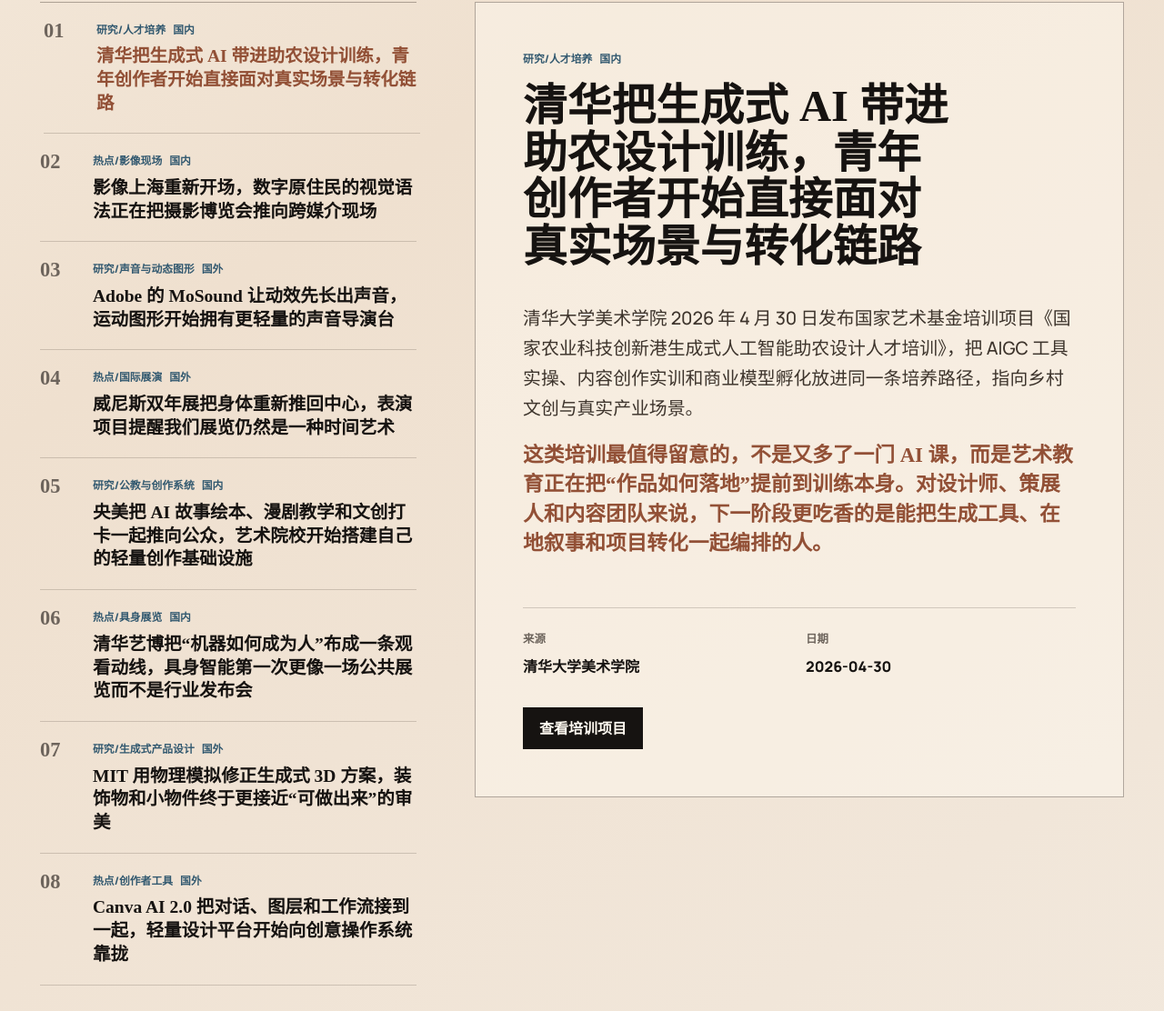
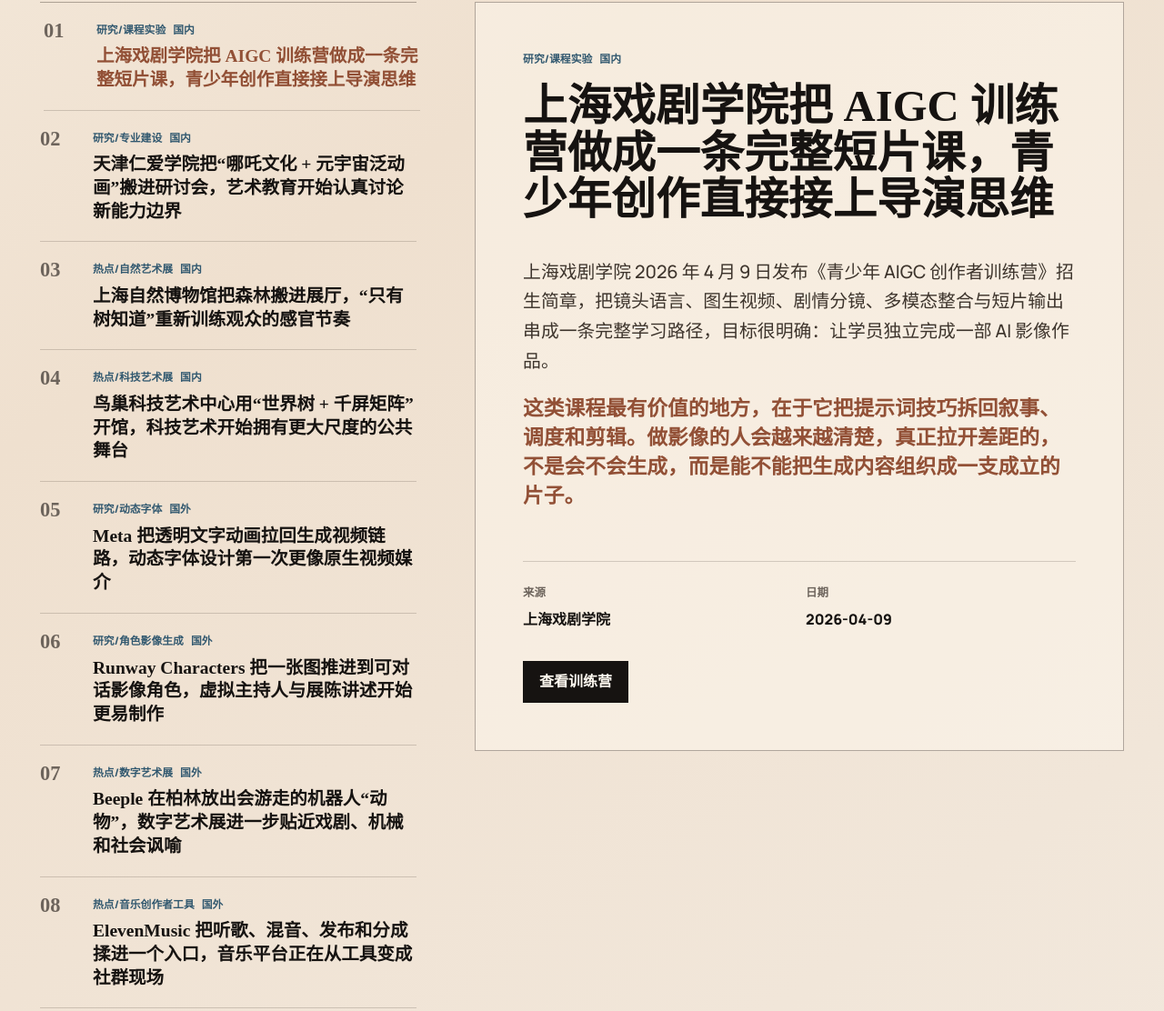
Before and after one commit to wizardAEI/ai-art-explore, a website built with Vite: page index.html in a window 1280 px wide. Shown: the part 1112-2224 px from the top of the page at 91% size. Built offline with nearby package versions, Linux system fonts and the light colour scheme.

Commit message:
feat: refresh art tech daily for 2026-05-11

```diff
--- a/index.html
+++ b/index.html
@@ -3,17 +3,17 @@
   <head>
     <meta charset="utf-8">
     <meta name="viewport" content="width=device-width, initial-scale=1">
-    <meta name="description" content="2026年5月10日艺术与科技交叉热点日报，聚焦空间化创作、影像现场、声音生成、具身展览与新一代创作者工作台。">
+    <meta name="description" content="2026年5月11日艺术与科技交叉日报，聚焦自然感展陈、动态字体、可对话角色、音乐共创平台与当代数字艺术现场。">
     <title>Art × Tech Daily｜艺术与科技交叉日报</title>
     <link rel="preconnect" href="https://fonts.googleapis.com">
     <link rel="preconnect" href="https://fonts.gstatic.com" crossorigin>
     <link href="https://fonts.googleapis.com/css2?family=Manrope:wght@500;600;700;800&family=Noto+Serif+SC:wght@500;600;700;900&display=swap" rel="stylesheet">
-    <link rel="preload" as="image" href="assets/art-tech-hero-2026-05-10-spatial-workflow.png">
+    <link rel="preload" as="image" href="assets/art-tech-hero-2026-05-11-living-ecosystem.png">
     <script type="module" src="/src/main.js"></script>
   </head>
   <body>
     <header class="hero" id="top">
-      <img class="hero__image" src="assets/art-tech-hero-2026-05-10-spatial-workflow.png" alt="艺术与科技日报 Banner，呈现一座暖灰与青绿色交叠的当代展厅：半透明幕布、漂浮影像面板、柔光装置与穿行其间的观众构成空间化创作现场">
+      <img class="hero__image" src="assets/art-tech-hero-2026-05-11-living-ecosystem.png" alt="艺术与科技日报 Banner，呈现一座被森林光影、流动投影、雾气与机械装置共同改写的当代展厅，观众在层叠幕布之间穿行">
       <div class="hero__veil" aria-hidden="true"></div>
       <nav class="topbar" aria-label="日报导航">
         <a class="nav-brand" href="#top" aria-label="返回 Art × Tech Daily 顶部">Art × Tech Daily</a>
@@ -24,10 +24,10 @@
       </nav>
       <section class="hero__content" aria-labelledby="hero-title">
         <div class="hero__main">
-          <p class="hero__date">2026.05.10</p>
+          <p class="hero__date">2026.05.11</p>
           <h1 id="hero-title"><span class="hero-title__line">艺术与科技</span><span class="hero-title__line">交叉日报</span></h1>
           <p class="hero__lead">
-            写给创作者、策展人、设计师、影像作者与艺术教育者：今天最鲜明的信号，是创作正在长出空间感。展览重新强调身体与步速，影像博览会把跨媒介实践推到前台，声音生成开始贴近动效工作流，轻量工具平台则进一步吞并从想法到发布的整段路径。
+            写给创作者、策展人、设计师、影像作者与艺术教育者：这一期更像一张会生长的场地图。树木被请进展厅，字体开始自己运动，单张角色图可以开口说话，音乐平台把听众拖进创作链。艺术与科技的重心，正在滑向可参与、可游走、可继续生成的现场。
           </p>
           <div class="hero__actions" aria-label="主要操作">
             <a class="button button--primary" href="#signals">阅读八条信号</a>
@@ -43,7 +43,7 @@
             <p class="section__kicker">Signal Reader</p>
             <h2 id="signals-title">八条精选信号</h2>
           </div>
-          <p>按研究、热点、国内、国外快速聚焦；点击任意标题，右侧会展开完整判断和原始来源。</p>
+          <p>按研究、热点、国内、国外快速聚焦；今天这八条更关注媒介如何被重新编排成体验、课程、展览与创作入口。</p>
         </div>
 
         <div class="filterbar" aria-label="筛选信号">
@@ -66,15 +66,15 @@
           <h2 id="editorial-title">编辑观察</h2>
         </div>
         <div class="editorial-flow">
-          <p>今天这一版有个很清楚的共性：艺术科技不再满足于给创作者一个更快的按钮，它更想接管一段完整的现场。这个现场可以是乡村内容孵化的教学基地，可以是以影像为媒的博览会，也可以是一条把机器人翻译成公众经验的展览动线。做作品的人，正在重新学习如何安排入口、节奏、材料与转场。</p>
-          <p>国内部分的关键词是“转译”。清华把生成式 AI 放进助农设计培训，不再停留在概念课，而是直接面对作品如何展示、销售、传播；央美则把绘本、漫剧、公教和文创体验做成一套可复用的轻量系统。另一边，影像上海和清华艺博都在说明同一件事：当代观众进入艺术现场时，期待的已经不是单一媒介，而是一种可以走进去、对照自己身体感知的复合观看。</p>
-          <p>国外信号则更像在重写工作台本身。MoSound 让动效作者更早处理声音，PhysiOpt 让生成式造型接受真实世界的受力约束，Canva AI 2.0 继续把对话、图层和发布链路揉成同一个入口。与此同时，威尼斯双年展把表演重新放回核心位置，提醒大家别忽略一件朴素的事：再新的技术，最终还是要回到人怎样进入作品、怎样停留、怎样记住它。</p>
+          <p>今天这版的关键词，我想叫它“可感知的编排”。艺术科技不再只是补一个新插件，也不只是抛出一个炫目的效果片。它正在把课程、界面、展陈、声音、角色和观众动作重新织在一起，让作品从一张图、一段字、一首歌，慢慢长成一套可以被进入的系统。</p>
+          <p>国内线索很有意思。上海戏剧学院把 AIGC 训练营直接落到短片制作链条，天津仁爱学院则把“哪吒文化”“元宇宙泛动画”“跨校共研”放进同一张教学桌上；另一边，上海自然博物馆与鸟巢科技艺术中心都在扩张展览的感官密度。森林、千屏、沉浸交互、虚拟时尚，这些词放在一起时，已经不只是技术清单，而是在提示策展人与设计师如何组织新的公共体验。</p>
+          <p>国外部分更像媒介层的松动。Meta 把透明文字动画拉回生成视频链路，Runway 把单张角色图推进到实时对话影像，Beeple 在柏林让机器人、讽喻和展厅行为彼此碰撞，ElevenMusic 则把听歌、改编、发布和分成压进一个入口。做视觉的人、做声音的人、做空间的人，眼前的工作台都在悄悄变宽。</p>
         </div>
       </section>
     </main>
 
     <footer class="footer">
-      <p>Art × Tech Daily · 2026-05-10</p>
+      <p>Art × Tech Daily · 2026-05-11</p>
       <a href="#top">回到顶部</a>
     </footer>
   </body>
--- a/src/main.js
+++ b/src/main.js
@@ -2,116 +2,116 @@ import "./styles.css";
 
 const signals = [
   {
-    id: "tsinghua-rural-ai-design-training",
-    title: "清华把生成式 AI 带进助农设计训练，青年创作者开始直接面对真实场景与转化链路",
+    id: "sta-aigc-creator-camp",
+    title: "上海戏剧学院把 AIGC 训练营做成一条完整短片课，青少年创作直接接上导演思维",
     summary:
-      "清华大学美术学院 2026 年 4 月 30 日发布国家艺术基金培训项目《国家农业科技创新港生成式人工智能助农设计人才培训》，把 AIGC 工具实操、内容创作实训和商业模型孵化放进同一条培养路径，指向乡村文创与真实产业场景。",
+      "上海戏剧学院 2026 年 4 月 9 日发布《青少年 AIGC 创作者训练营》招生简章，把镜头语言、图生视频、剧情分镜、多模态整合与短片输出串成一条完整学习路径，目标很明确：让学员独立完成一部 AI 影像作品。",
     note:
-      "这类培训最值得留意的，不是又多了一门 AI 课，而是艺术教育正在把“作品如何落地”提前到训练本身。对设计师、策展人和内容团队来说，下一阶段更吃香的是能把生成工具、在地叙事和项目转化一起编排的人。",
-    source: "清华大学美术学院",
-    date: "2026-04-30",
-    href: "https://www.ad.tsinghua.edu.cn/info/1061/32540.htm",
-    cta: "查看培训项目",
+      "这类课程最有价值的地方，在于它把提示词技巧拆回叙事、调度和剪辑。做影像的人会越来越清楚，真正拉开差距的，不是会不会生成，而是能不能把生成内容组织成一支成立的片子。",
+    source: "上海戏剧学院",
+    date: "2026-04-09",
+    href: "https://www.sta.edu.cn/ea/a7/c4953a125607/page.htm",
+    cta: "查看训练营",
     tags: ["research", "cn"],
-    labels: ["研究/人才培养", "国内"],
+    labels: ["研究/课程实验", "国内"],
   },
   {
-    id: "photofairs-shanghai-2026",
-    title: "影像上海重新开场，数字原住民的视觉语法正在把摄影博览会推向跨媒介现场",
+    id: "tjrac-aigc-animation-path",
+    title: "天津仁爱学院把“哪吒文化 + 元宇宙泛动画”搬进研讨会，艺术教育开始认真讨论新能力边界",
     summary:
-      "PHOTOFAIRS Shanghai 于 2026 年 5 月 7 日至 10 日回到上海展览中心。官方信息强调，本届继续聚焦 photo-based 与 digital work，并以 Insights、Spectrum、Performance、Perspective 等单元连接经典摄影、实验影像、装置和跨媒介创作。",
+      "天津仁爱学院数智传媒与设计艺术学院 2026 年 4 月 27 日披露一场关于“AIGC 与哪吒文化：元宇宙泛动画创作路径”的专题研讨。讨论覆盖科学绘图、科普游戏、虚拟场景、AI 辅助编程与艺术教育融合，也把“可被 AI 增强的核心能力边界”直接摆到台面上。",
     note:
-      "今年国内影像圈最明确的变化，是摄影不再被单独陈列，它正和屏幕、装置、表演、出版物一起重新组织观看。做影像的人会越来越像空间导演，做展览的人也会越来越像剪辑师。",
-    source: "PHOTOFAIRS Shanghai",
-    date: "2026-05-07",
-    href: "https://photofairs-shanghai.com/",
-    cta: "查看博览会信息",
-    tags: ["trend", "cn"],
-    labels: ["热点/影像现场", "国内"],
+      "这个信号很适合艺术院校、工作坊和创意团队留意。大家正在从“学一个工具”转向“定义一套新的专业结构”。动画、数字媒体、交互、虚拟空间，会被更频繁地放进同一张课程地图。",
+    source: "天津仁爱学院数智传媒与设计艺术学院",
+    date: "2026-04-27",
+    href: "https://www.tjrac.edu.cn/szcm/info/1043/10473.htm",
+    cta: "查看研讨会",
+    tags: ["research", "cn"],
+    labels: ["研究/专业建设", "国内"],
   },
   {
-    id: "adobe-mosound-chi-2026",
-    title: "Adobe 的 MoSound 让动效先长出声音，运动图形开始拥有更轻量的声音导演台",
+    id: "shanghai-tree-exhibition",
+    title: "上海自然博物馆把森林搬进展厅，“只有树知道”重新训练观众的感官节奏",
     summary:
-      "Adobe Research 在 2026 年 4 月 13 日公布 CHI 2026 项目 MoSound。这套交互系统针对 motion graphics 的声音设计流程而来，结合视觉事件检测、空间属性映射与生成式声音风格化，帮助创作者为短而抽象的动态图形快速组织配声。",
+      "上海科技馆 2026 年 5 月 6 日发布动态，宣布上海自然博物馆新展“只有树知道”于五一期间开幕。展览以自然与艺术为交汇点，把“森林”转换成一条可步入、可停留、可被情绪触发的观看路径。",
     note:
-      "对片头、品牌动画、展陈影像和短视频作者来说，这是一条很实用的方法论信号。声音不必等到最后才补，它正被重新放回视觉构思的前半段，成为塑造节奏、重量和情绪的起始材料。",
-    source: "Adobe Research",
-    date: "2026-04-13",
-    href: "https://research.adobe.com/publication/mosound-an-interactive-tool-for-generative-sound-design-in-motion-graphics/",
-    cta: "查看 MoSound",
-    tags: ["research", "global"],
-    labels: ["研究/声音与动态图形", "国外"],
+      "自然艺术展这两年越来越重要，因为它同时回应了两种焦虑：屏幕过载，以及城市感官的钝化。对策展人与空间设计师来说，怎么把生态感做成一种现场经验，会比单纯做“绿色视觉”更值得研究。",
+    source: "上海科技馆",
+    date: "2026-05-06",
+    href: "https://group.sstm.org.cn/",
+    cta: "查看馆方动态",
+    tags: ["trend", "cn"],
+    labels: ["热点/自然艺术展", "国内"],
   },
   {
-    id: "venice-biennale-performance-2026",
-    title: "威尼斯双年展把身体重新推回中心，表演项目提醒我们展览仍然是一种时间艺术",
+    id: "possible-world-archive-beijing",
+    title: "鸟巢科技艺术中心用“世界树 + 千屏矩阵”开馆，科技艺术开始拥有更大尺度的公共舞台",
     summary:
-      "La Biennale di Venezia 于 2026 年 5 月 5 日发布本届 Biennale Arte 的 performance programme。官方把身体描述为知识、记忆与集体感受的载体，多个表演在 Arsenale 与 Giardini 空间内外展开，让观看再次回到行走、停留、呼吸和共时经验之中。",
+      "中国网 2026 年 5 月 1 日报道，“可能世界档案：2026 国际科技艺术展”在北京启幕，鸟巢科技艺术中心同步投入使用。首展集合数字艺术、电影工业视效、沉浸交互、虚拟时尚、AI 创作与思辨设计，并以“世界树”和“千屏矩阵”组织叙事。",
     note:
-      "AI 语境越强，身体经验反而越值得被重新强调。策展和空间创作正在提醒大家：观众并不是被动接受图像的人，他们会用步速、驻足、回头和彼此关系一起完成作品。",
-    source: "La Biennale di Venezia",
-    date: "2026-05-05",
-    href: "https://www.labiennale.org/en/news/biennale-arte-2026-vibrant-performance-programme",
-    cta: "查看表演项目",
-    tags: ["trend", "global"],
-    labels: ["热点/国际展演", "国外"],
+      "大体量公共空间一旦认真做科技艺术，影响的不只是艺术圈。它会改变大众如何理解影像、交互和虚拟服装，也会把原本偏行业内的创作语言推向更广阔的城市人群。",
+    source: "中国网",
+    date: "2026-05-01",
+    href: "https://www.china.org.cn/2026-05/01/content_118473308.shtml",
+    cta: "查看展览报道",
+    tags: ["trend", "cn"],
+    labels: ["热点/科技艺术展", "国内"],
   },
   {
-    id: "cafa-zgc-art-tech-2026",
-    title: "央美把 AI 故事绘本、漫剧教学和文创打卡一起推向公众，艺术院校开始搭建自己的轻量创作基础设施",
+    id: "meta-transtext",
+    title: "Meta 把透明文字动画拉回生成视频链路，动态字体设计第一次更像原生视频媒介",
     summary:
-      "中央美术学院 2026 年 4 月 9 日发布中关村论坛相关成果，除了数字文化遗产展示，还推出 AI 文创互动体验、AI 语音故事绘本系统，以及面向艺术教育与动漫创作场景的 AI 漫剧创作教学平台，覆盖从公众体验到教学方案的多层接口。",
+      "Meta AI 于 2026 年 4 月 14 日发布 TransText，尝试把带透明通道的文字动画直接放进 image-to-video 生成框架。它的目标不是做普通字幕，而是让字形运动、透明关系和视觉风格一起成为生成的一部分。",
     note:
-      "这说明学院派对 AI 的想象正在变得务实。它不只是做一个惊艳 demo，而是尝试把灵感输入、图文生成、教学组织和公众参与连成一张可重复使用的工作网。",
-    source: "中央美术学院",
-    date: "2026-04-09",
-    href: "https://www.cafa.edu.cn/st/2026/90133507.htm",
-    cta: "查看项目成果",
-    tags: ["research", "cn"],
-    labels: ["研究/公教与创作系统", "国内"],
+      "这对片头设计、海报动效、展签系统和 MV 视觉都很关键。字体终于不只是后期叠上去的说明层，它开始有机会像影像主体那样被构思、被生成、被表演。",
+    source: "Meta AI",
+    date: "2026-04-14",
+    href: "https://ai.meta.com/research/publications/transtext-transparency-aware-image-to-video-typography-animation/",
+    cta: "查看 TransText",
+    tags: ["research", "global"],
+    labels: ["研究/动态字体", "国外"],
   },
   {
-    id: "tsinghua-embodied-machines-exhibition",
-    title: "清华艺博把“机器如何成为人”布成一条观看动线，具身智能第一次更像一场公共展览而不是行业发布会",
+    id: "runway-characters",
+    title: "Runway Characters 把一张图推进到可对话影像角色，虚拟主持人与展陈讲述开始更易制作",
     summary:
-      "清华大学艺术博物馆“具身之路：机器如何成为‘人’”于 2026 年 4 月 30 日至 5 月 6 日展出。展览按“启思—看透—看懂—共创”展开，把人形机器人从机械结构到在场智能的发展历程翻译成公众可以进入的展陈经验。",
+      "Runway 于 2026 年 5 月 4 日发布 Characters 技术解读，展示如何把单张参考图转成 24fps、可实时对话的影像角色。系统覆盖自然口型、头部运动与表情响应，且不需要为每个角色重新微调模型。",
     note:
-      "当机器人被放进博物馆语境，公众看到的就不只是性能，而是姿态、尺度、反应与想象投射。对空间设计和公共艺术从业者来说，这种展陈转译能力会越来越关键。",
-    source: "清华大学艺术博物馆",
-    date: "2026-04-30",
-    href: "https://www.artmuseum.tsinghua.edu.cn/cpsj/zlxx/zzzl/lszl/202604/t20260427_20671.shtml",
-    cta: "查看展览信息",
-    tags: ["trend", "cn"],
-    labels: ["热点/具身展览", "国内"],
+      "很多创作者会先在直播、解说和品牌角色上看到它的用处，但更值得想的是展览导览、虚拟演员、教育角色与叙事装置。角色制作的门槛一旦下降，讲述方式会迅速变多。",
+    source: "Runway Research and Engineering",
+    date: "2026-05-04",
+    href: "https://runwayml.com/news/building-runway-characters",
+    cta: "查看 Characters",
+    tags: ["research", "global"],
+    labels: ["研究/角色影像生成", "国外"],
   },
   {
-    id: "mit-physiopt-3d-objects",
-    title: "MIT 用物理模拟修正生成式 3D 方案，装饰物和小物件终于更接近“可做出来”的审美",
+    id: "beeple-regular-animals",
+    title: "Beeple 在柏林放出会游走的机器人“动物”，数字艺术展进一步贴近戏剧、机械和社会讽喻",
     summary:
-      "MIT CSAIL 于 2026 年 2 月 25 日介绍 PhysiOpt 系统。它在生成式 AI 输出的 3D 蓝图上叠加物理模拟和细微结构修正，让杯子、书挡、钥匙挂件等日常物件在 3D 打印后更能承受真实使用。",
+      "柏林 Neue Nationalgalerie 于 2026 年 4 月 29 日发布 Beeple 个展《Regular Animals》信息。展览让带有名人头部的自主机器狗在空间中行动，把 AI、机器人和数字文化的讨论压缩成一个可直接面对观众的物理情境。",
     note:
-      "这是产品设计、家居实验和小规模艺术衍生开发都会关心的一步。生成的形态开始接受重力、受力和使用情境的约束，AI 审美也因此更接近材料世界里的真实分寸。",
-    source: "MIT CSAIL",
-    date: "2026-02-25",
-    href: "https://news.mit.edu/2026/mixing-ai-with-physics-to-create-personal-items-0225",
-    cta: "查看 PhysiOpt",
-    tags: ["research", "global"],
-    labels: ["研究/生成式产品设计", "国外"],
+      "这类作品提醒大家，数字艺术的下一步并不一定是更高分辨率，而是更强的在场关系。观众看到的不只是屏幕内容，还会看到动作、噪音、绕行和情绪，这会让展览重新长出戏剧性。",
+    source: "Neue Nationalgalerie",
+    date: "2026-04-29",
+    href: "https://www.smb.museum/en/museums-institutions/nationalgalerie/exhibitions/detail/beeple-regular-animals/",
+    cta: "查看展览页面",
+    tags: ["trend", "global"],
+    labels: ["热点/数字艺术展", "国外"],
   },
   {
-    id: "canva-ai-2-0",
-    title: "Canva AI 2.0 把对话、图层和工作流接到一起，轻量设计平台开始向创意操作系统靠拢",
+    id: "elevenmusic-launch",
+    title: "ElevenMusic 把听歌、混音、发布和分成揉进一个入口，音乐平台正在从工具变成社群现场",
     summary:
-      "Canva 于 2026 年 4 月 16 日发布 Canva AI 2.0，强调从单次生成走向 conversational design、iterative agentic editing 和 layered object intelligence。官方还把 connectors、web research、brand intelligence 与 Canva Code 2.0 一并推上台面。",
+      "ElevenLabs 于 2026 年 4 月 29 日发布 ElevenMusic，把发现音乐、改编、原创创作与收益机制放进同一平台。官方强调这套系统从一开始就和艺术家共建，听众也可以从消费端进入 remix 与再创作环节。",
     note:
-      "它对创作者最直接的意义，是平台级工具正在争夺“从想法到发布”的完整入口。模板时代还没有结束，但新的竞争点已经变成谁能把草图、品牌规则、编辑自由度和团队协作同时留在一个画面里。",
-    source: "Canva",
-    date: "2026-04-16",
-    href: "https://www.canva.com/newsroom/news/canva-create-2026-ai/",
-    cta: "查看产品更新",
+      "音乐创作的入口正在变轻，也正在变得更像社区运营。对独立音乐人、声音艺术家和影像作者来说，这意味着作品发布之后的生命周期也能被重新设计，粉丝不再只是听众，还可能成为改编链的一部分。",
+    source: "ElevenLabs",
+    date: "2026-04-29",
+    href: "https://elevenlabs.io/blog/introducing-elevenmusic",
+    cta: "查看 ElevenMusic",
     tags: ["trend", "global"],
-    labels: ["热点/创作者工具", "国外"],
+    labels: ["热点/音乐创作者工具", "国外"],
   },
 ];
 
```
Also changed, not shown: 1 other file.
